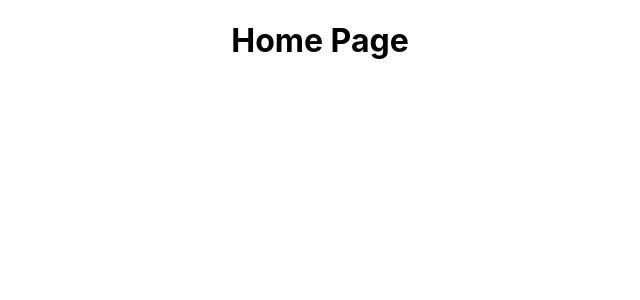
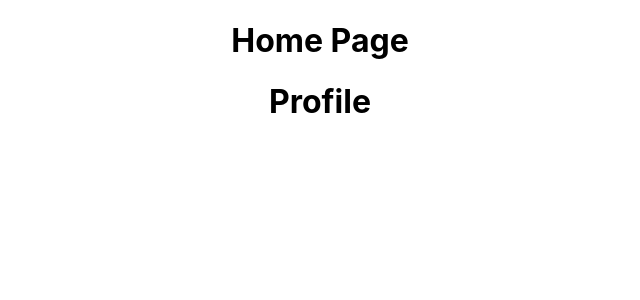
Before and after one commit to At05-js/Master-Class-React-Typescript-Web-Development, a React (Create React App) app in the folder react-udemy-tutorial/: page / in a window 1280 px wide. Shown: the top 300 px of the page, without its empty margins (320-960 px from the left). Built offline with nearby package versions, Linux system fonts and the light colour scheme.

Commit message:
Find Dom Node API - Hands On

```diff
--- a/react-udemy-tutorial/public/index.html
+++ b/react-udemy-tutorial/public/index.html
@@ -29,7 +29,6 @@
   <body>
     <noscript>You need to enable JavaScript to run this app.</noscript>
     <div id="root"></div>
-    <div id="renderSample"></div>
     <!--
       This HTML file is a template.
       If you open it directly in the browser, you will see an empty page.
--- a/react-udemy-tutorial/src/components/HomePage/index.tsx
+++ b/react-udemy-tutorial/src/components/HomePage/index.tsx
@@ -1,10 +1,19 @@
 import React from 'react';
+import Profile from '../Profile';
+import ReactDOM from 'react-dom';
 
 class HomePage extends React.Component {
+    profileRef: React.RefObject<Profile> = React.createRef();
+
+    componentDidMount() {
+        console.log(ReactDOM.findDOMNode(this.profileRef.current));
+    }
+
     render() {
         return (
             <div>
                 <h1> Home Page </h1>
+                <Profile ref={this.profileRef} />
             </div>
         )
     }
--- /dev/null
+++ b/react-udemy-tutorial/src/components/Profile/index.tsx
@@ -0,0 +1,13 @@
+import React from 'react';
+
+class Profile extends React.Component {
+    render() {
+        return (
+            <div>
+                <h1> Profile </h1>
+            </div>
+        )
+    }
+}
+
+export default Profile;
--- a/react-udemy-tutorial/src/index.tsx
+++ b/react-udemy-tutorial/src/index.tsx
@@ -11,15 +11,6 @@ ReactDOM.render(
   document.getElementById('root')
 );
 
-ReactDOM.render(
-  <React.StrictMode>
-    <App />
-  </React.StrictMode>,
-  document.getElementById('renderSample'), () => {console.log('it renders!')}
-);
-
-const hasUnmountRenderSampleComponent = ReactDOM.unmountComponentAtNode(document.getElementById('renderSample')!);
-console.log('hasUnmountRenderSampleComponent: ', hasUnmountRenderSampleComponent)
 // If you want to start measuring performance in your app, pass a function
 // to log results (for example: reportWebVitals(console.log))
 // or send to an analytics endpoint. Learn more: https://bit.ly/CRA-vitals
```
